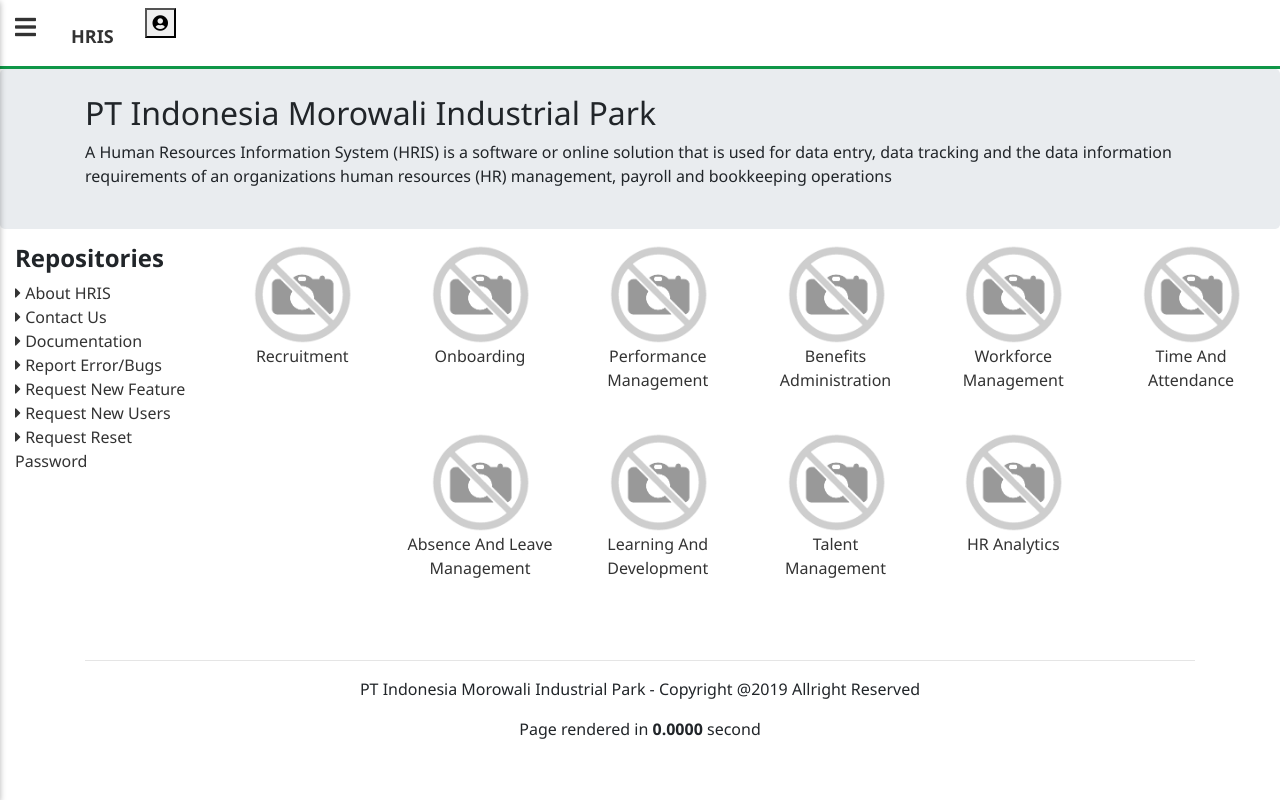
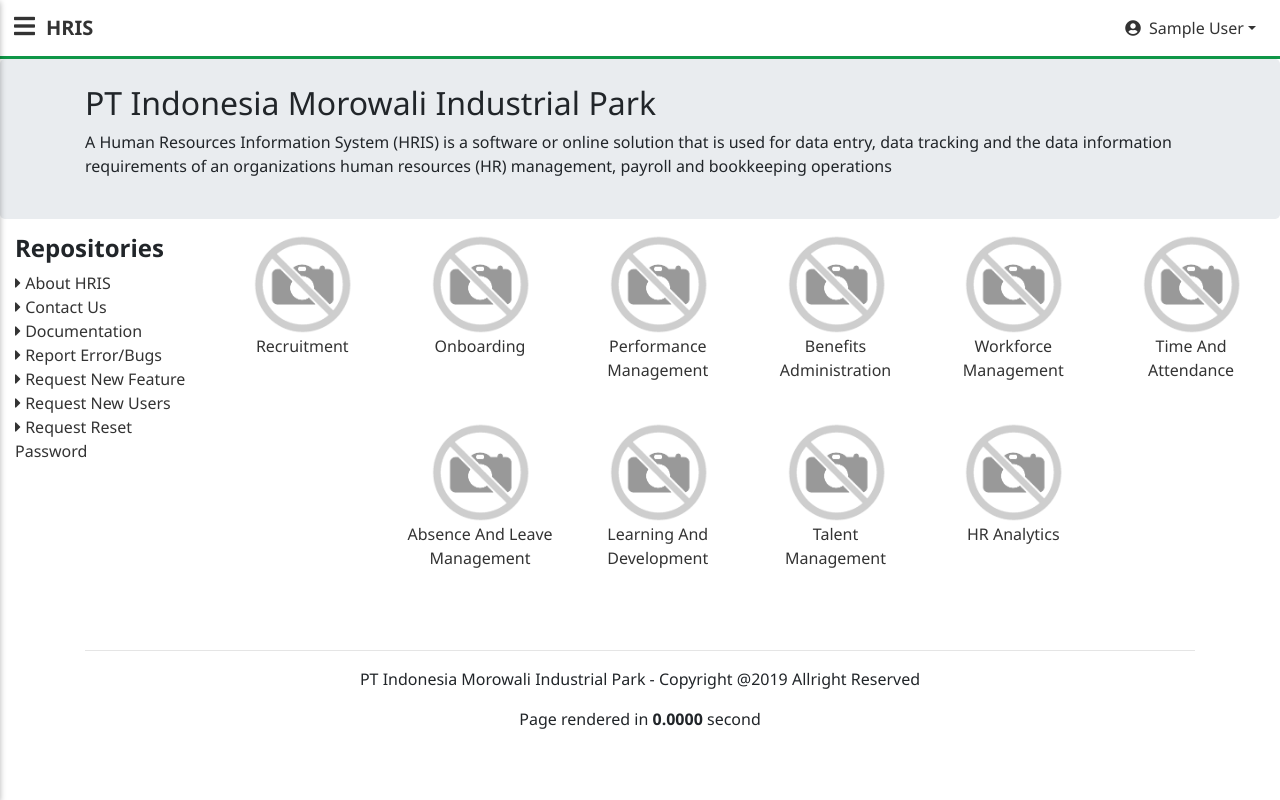
Before and after one commit to ardiarcadia/core_v4, a CodeIgniter app: page /database/home in a window 1280 px wide. Run offline with CodeIgniter, Linux system fonts and the light colour scheme; the visitor is signed in with stand-in values (Sample User, id 1); data comes from the database, SQL or seed files in the repository; data that the repository does not hold is empty; some web fonts are replaced.

Commit message:
Edit skin header to bootstrap 4

```diff
--- a/app/views/skin/header.php
+++ b/app/views/skin/header.php
@@ -1,26 +1,22 @@
-<nav class="navbar navbar-default">
-	<div class="container-fluid">
-		<div class="navbar-header">
-			<button type="button" class="navbar-toggle collapsed" data-toggle="collapse" data-target="#collapse_navbar" aria-expanded="false">
+<nav class="navbar navbar-expand-lg navbar-default">
+	<b><a class="navbar-brand" href="<?=base_url();?>"><?=$this->l_skin->apps_config('title');?></a></b>
+	<button class="navbar-toggler" type="button" data-toggle="collapse" data-target="#collapse_navbar" aria-expanded="false">
 		<i class="fa fa-user-circle"></i>
 	</button>
-			<b><a class="navbar-brand" href="<?=base_url();?>"><?=$this->l_skin->apps_config('title');?></a></b>
-		</div>
 
 	<div class="collapse navbar-collapse" id="collapse_navbar">
-			<ul class="nav navbar-nav navbar-right user-profil">
-				<li class="dropdown">
-					<a href="#" class="dropdown-toggle" data-toggle="dropdown" role="button" aria-haspopup="true" aria-expanded="false"><i class="fa fa-user-circle"></i>&nbsp;&nbsp;<?=$this->m_auth->get_session('name');?>&nbsp;&nbsp;<i class="fa fa-angle-down"></i></a>
-					<ul class="dropdown-menu">
-						<!-- <li><a href="#"><i class="fa fa-bell"></i>&nbsp;&nbsp;Pemberitahuan</a></li> -->
-						<li><a href="<?=site_url('profil');?>"><i class="fa fa-user-cog"></i>&nbsp;&nbsp;Pengaturan Akun</a></li>
-						<li><a href="#"><i class="fa fa-question-circle"></i>&nbsp;&nbsp;Bantuan</a></li>
-						<li role="separator" class="divider"></li>
-						<li><a href="<?=site_url('logout');?>"><i class="fa fa-power-off"></i>&nbsp;&nbsp;Keluar</a></li>
+		<ul class="navbar-nav mr-auto">
 		</ul>
+		<ul class="navbar-nav">
+			<li class="nav-item dropdown">
+				<a href="#" class="nav-link dropdown-toggle" data-toggle="dropdown" role="button" id="navbarDropdown"><i class="fa fa-user-circle"></i>&nbsp;&nbsp;<?=$this->m_auth->get_session('name');?></a>
+				<div class="dropdown-menu right-text" aria-labelledby="navbarDropdown">
+					<a class="dropdown-item" href="<?=site_url('profil');?>"><i class="fa fa-user-cog"></i>&nbsp;&nbsp;Pengaturan Akun</a>
+					<a class="dropdown-item" href="#"><i class="fa fa-question-circle"></i>&nbsp;&nbsp;Bantuan</a>
+					<a class="dropdown-item" href="<?=site_url('logout');?>"><i class="fa fa-power-off"></i>&nbsp;&nbsp;Keluar</a>
+				</div>
 			</li>
 		</ul>
-		</div>
 	</div>
 </nav>
 
--- a/app/views/skin/master_config.php
+++ b/app/views/skin/master_config.php
@@ -11,7 +11,6 @@
 <meta name="viewport" content="width=device-width, initial-scale=1">
 <meta name="robots" content="no-cache">
 
-<link rel="stylesheet" href="<?=base_url('lib/grid/bootstrap-grid.min.css');?>">
 <link rel="stylesheet" href="<?=base_url('lib/bootstrap/css/bootstrap.min.css');?>">
 <link rel="stylesheet" href="<?=base_url('lib/fontawesome/fontawesome.min.css');?>">
 <link rel="stylesheet" href="<?=base_url('lib/sidenav/sidenav.min.css');?>">
@@ -31,6 +30,7 @@
 
 <script src="<?=base_url('lib/jquery/jquery-3.3.1.min.js')?>"></script>
 <script src="<?=base_url('lib/bootstrap/js/bootstrap.min.js')?>"></script>
+<script src="<?=base_url('lib/bootstrap/js/popper.min.js')?>"></script>
 <script src="<?=base_url('lib/sweetalert/sweetalert2.all.min.js')?>"></script>
 <script src="<?=base_url('src/js/notif.js')?>"></script>
 <script src="<?=base_url('lib/sidenav/sidenav.min.js')?>"></script>
--- a/app/views/skin/sidebar.php
+++ b/app/views/skin/sidebar.php
@@ -1,7 +1,7 @@
 <nav class="sidenav" data-sidenav data-sidenav-toggle="#sidenav-toggle">
 	<div class="sidenav-brand">
 		<a class="toggle back" id="sidenav-toggle"><i class="fa fa-angle-left"></i></a>
-		<a class="avatar-username" href="<?=site_url('admin/profil');?>"> <img class="img-responsive logo-sidebar center-block" src="<?=site_url().$this->l_skin->apps_config('logo');?>"></a>
+		<a class="avatar-username" href="<?=site_url();?>"> <img class="img-responsive logo-sidebar center-block" src="<?=site_url().$this->l_skin->apps_config('logo');?>"></a>
 	</div>
 
 	<ul class="sidenav-menu">
--- a/src/css/skin.css
+++ b/src/css/skin.css
@@ -21,14 +21,14 @@ a:hover
 /*Toggle Icon & Sidebar*/
 .toggle.front#sidenav-toggle{
     position: absolute;
-    top: 15px;
-    left: 15px;
+    top: 14px;
+    left: 14px;
     color: #333333;
     cursor: pointer;
 }
 .toggle.back#sidenav-toggle{
     position: absolute;
-    top: 24px;
+    top: 25px;
     left: 15px;
     color: #333333;
     cursor: pointer;
@@ -52,10 +52,7 @@ i.fa.fa-angle-left, i.fa.fa-bars{
     border-bottom: 3px solid #0f9647;
 }
 .navbar-brand {
-    float: left;
-    height: 50px;
-    padding: 15px 15px 15px 40px;
-    font-size: 18px;
+    padding-left: 30px;
 }
 .navbar {
     border-radius: 0;
@@ -73,9 +70,12 @@ i.fa.fa-angle-left, i.fa.fa-bars{
 .navbar-default .navbar-nav > li > a {
     color: #333;
 }
-.navbar-default .navbar-nav > .open > a, .navbar-default .navbar-nav > .open > a:hover, .navbar-default .navbar-nav > .open > a:focus {
-    background-color: #fff;
-    color: #0f9647;
+.dropdown-menu.right-text {
+    left: -70px;
+}
+.dropdown-item:focus, .dropdown-item:hover {
+    color: #fff;
+    background-color: #0f9647;
 }
 
 /*PopUp Edit Box*/
```
Lines whose indentation alone changed are shown as unchanged.
